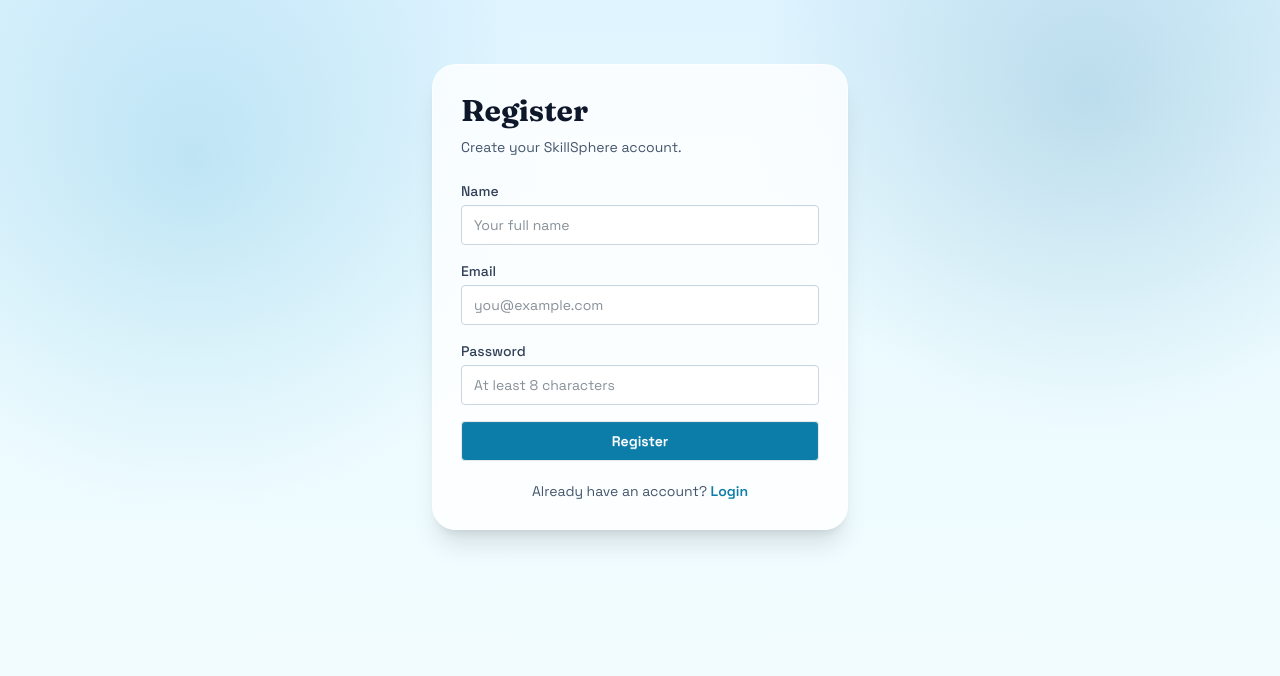
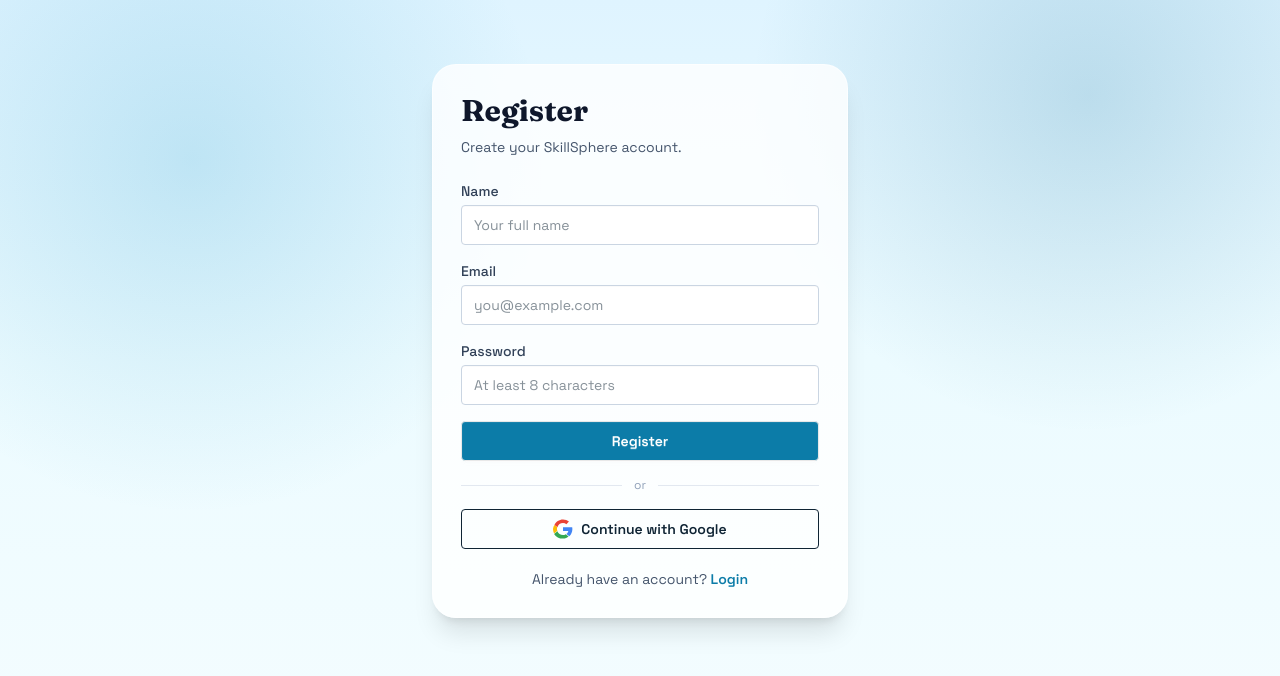
Before and after one commit to hassan25bd/Skill-Sphere-Online-Learning, a Next.js app: page /register in a window 1280 px wide. Shown: the top 676 px of the page. Built offline with nearby package versions, Linux system fonts and the light colour scheme.

Commit message:
feat: add Google OAuth button to login and register pages

```diff
--- a/src/app/login/page.tsx
+++ b/src/app/login/page.tsx
@@ -37,6 +37,10 @@ export default function LoginPage() {
     router.refresh();
   };
 
+  const handleGoogle = async () => {
+    await authClient.signIn.social({ provider: "google", callbackURL: "/" });
+  };
+
   return (
     <section className="mx-auto w-full max-w-md px-4 py-12 md:py-16">
       <div className="rounded-3xl border border-white/55 bg-white/80 p-7 shadow-xl">
@@ -73,6 +77,20 @@ export default function LoginPage() {
           </button>
         </form>
 
+        <div className="my-4 flex items-center gap-3">
+          <div className="h-px flex-1 bg-slate-200" />
+          <span className="text-xs text-slate-400">or</span>
+          <div className="h-px flex-1 bg-slate-200" />
+        </div>
+
+        <button
+          className="btn w-full btn-outline flex items-center gap-2"
+          onClick={handleGoogle}
+        >
+          <svg className="h-5 w-5" viewBox="0 0 48 48"><path fill="#EA4335" d="M24 9.5c3.14 0 5.95 1.08 8.17 2.86l6.08-6.08C34.46 3.07 29.5 1 24 1 14.82 1 7.01 6.48 3.48 14.24l7.07 5.49C12.3 13.28 17.68 9.5 24 9.5z"/><path fill="#4285F4" d="M46.5 24.5c0-1.64-.15-3.22-.42-4.75H24v9h12.68c-.55 2.97-2.2 5.48-4.67 7.17l7.19 5.59C43.18 37.32 46.5 31.36 46.5 24.5z"/><path fill="#FBBC05" d="M10.55 28.27A14.56 14.56 0 0 1 9.5 24c0-1.49.26-2.93.72-4.27L3.15 14.24A23.94 23.94 0 0 0 0 24c0 3.87.93 7.52 2.57 10.74l7.98-6.47z"/><path fill="#34A853" d="M24 47c5.5 0 10.12-1.82 13.49-4.94l-7.19-5.59C28.6 37.82 26.4 38.5 24 38.5c-6.32 0-11.7-3.78-13.45-9.23l-7.98 6.47C6.98 43.36 14.82 47 24 47z"/></svg>
+          Continue with Google
+        </button>
+
         <p className="mt-5 text-center text-sm text-slate-600">
           New here?{" "}
           <Link href="/register" className="font-semibold text-brand hover:underline">
--- a/src/app/register/page.tsx
+++ b/src/app/register/page.tsx
@@ -34,6 +34,10 @@ export default function RegisterPage() {
 
     toast.success("Registration successful. Please login.");
     router.push("/login");
+  };
+
+  const handleGoogle = async () => {
+    await authClient.signIn.social({ provider: "google", callbackURL: "/" });
   };
 
   return (
@@ -84,6 +88,20 @@ export default function RegisterPage() {
           </button>
         </form>
 
+        <div className="my-4 flex items-center gap-3">
+          <div className="h-px flex-1 bg-slate-200" />
+          <span className="text-xs text-slate-400">or</span>
+          <div className="h-px flex-1 bg-slate-200" />
+        </div>
+
+        <button
+          className="btn w-full btn-outline flex items-center gap-2"
+          onClick={handleGoogle}
+        >
+          <svg className="h-5 w-5" viewBox="0 0 48 48"><path fill="#EA4335" d="M24 9.5c3.14 0 5.95 1.08 8.17 2.86l6.08-6.08C34.46 3.07 29.5 1 24 1 14.82 1 7.01 6.48 3.48 14.24l7.07 5.49C12.3 13.28 17.68 9.5 24 9.5z"/><path fill="#4285F4" d="M46.5 24.5c0-1.64-.15-3.22-.42-4.75H24v9h12.68c-.55 2.97-2.2 5.48-4.67 7.17l7.19 5.59C43.18 37.32 46.5 31.36 46.5 24.5z"/><path fill="#FBBC05" d="M10.55 28.27A14.56 14.56 0 0 1 9.5 24c0-1.49.26-2.93.72-4.27L3.15 14.24A23.94 23.94 0 0 0 0 24c0 3.87.93 7.52 2.57 10.74l7.98-6.47z"/><path fill="#34A853" d="M24 47c5.5 0 10.12-1.82 13.49-4.94l-7.19-5.59C28.6 37.82 26.4 38.5 24 38.5c-6.32 0-11.7-3.78-13.45-9.23l-7.98 6.47C6.98 43.36 14.82 47 24 47z"/></svg>
+          Continue with Google
+        </button>
+
         <p className="mt-5 text-center text-sm text-slate-600">
           Already have an account?{" "}
           <Link href="/login" className="font-semibold text-brand hover:underline">
```
